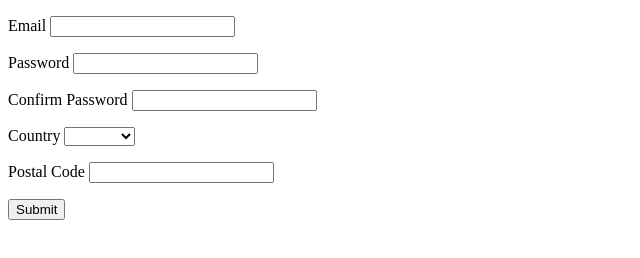
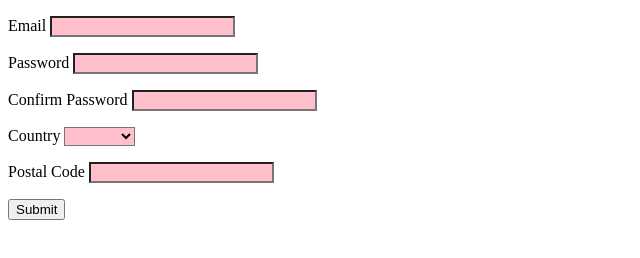
Before and after one commit to Julia-1439/js-forms-validation, a website built with webpack: page src/template.html in a window 1280 px wide. Shown: the whole page, without its empty margins (0-640 px from the left). Built offline with nearby package versions, Linux system fonts and the light colour scheme.

Commit message:
Change :user-invalid psuedoclass to :invalid

```diff
--- a/src/style.css
+++ b/src/style.css
@@ -1,6 +1,6 @@
-/* :user-invalid also works */
-input:user-invalid,
-select:user-invalid {
+/* :user-invalid also works, but :invalid was chosen to better complement the DOM error messages which appear as you type. */
+input:invalid,
+select:invalid {
   background-color: pink;
 }
 
```
